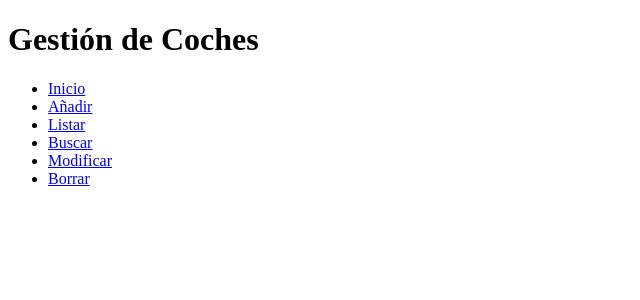
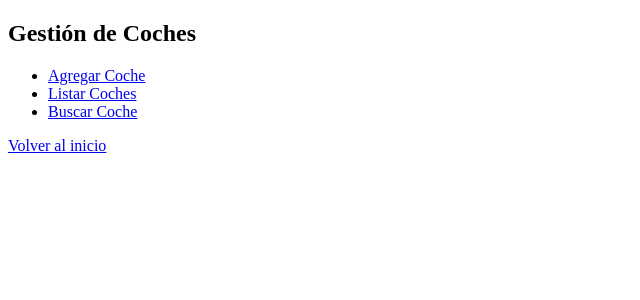
Before and after one commit to SergioJRGZ/Conce, a PHP site: page /coches.php in a window 1280 px wide. Shown: the top 300 px of the page, without its empty margins (0-640 px from the left). Run offline with PHP 8.4, Linux system fonts and the light colour scheme.

Commit message:
Update coches.php
Página principal para los coches

```diff
--- a/coches.php
+++ b/coches.php
@@ -1,15 +1,3 @@
-<?php
-session_start();
-$host = "localhost";
-$user = "root";
-$pass = "rootroot";
-$db = "concesionario";
-$conn = new mysqli($host, $user, $pass, $db);
-if ($conn->connect_error) {
-    die("Conexión fallida: " . $conn->connect_error);
-}
-?>
-
 <!DOCTYPE html>
 <html lang="es">
 <head>
@@ -17,14 +5,16 @@ if ($conn->connect_error) {
     <title>Gestión de Coches</title>
 </head>
 <body>
-    <h1>Gestión de Coches</h1>
-    <ul>
-        <li><a href="index.php">Inicio</a></li>
-        <li><a href="coches_añadir.php">Añadir</a></li>
-        <li><a href="coches_listar.php">Listar</a></li>
-        <li><a href="coches_buscar.php">Buscar</a></li>
-        <li><a href="coches_modificar.php">Modificar</a></li>
-        <li><a href="coches_borrar.php">Borrar</a></li>
-    </ul>
+
+<h2>Gestión de Coches</h2>
+
+<ul>
+    <li><a href="añadir_coches.php">Agregar Coche</a></li>
+    <li><a href="listar_coches.php">Listar Coches</a></li>
+    <li><a href="buscar_coches.php">Buscar Coche</a></li>
+</ul>
+
+<a href="index.php">Volver al inicio</a>
+
 </body>
 </html>
```
